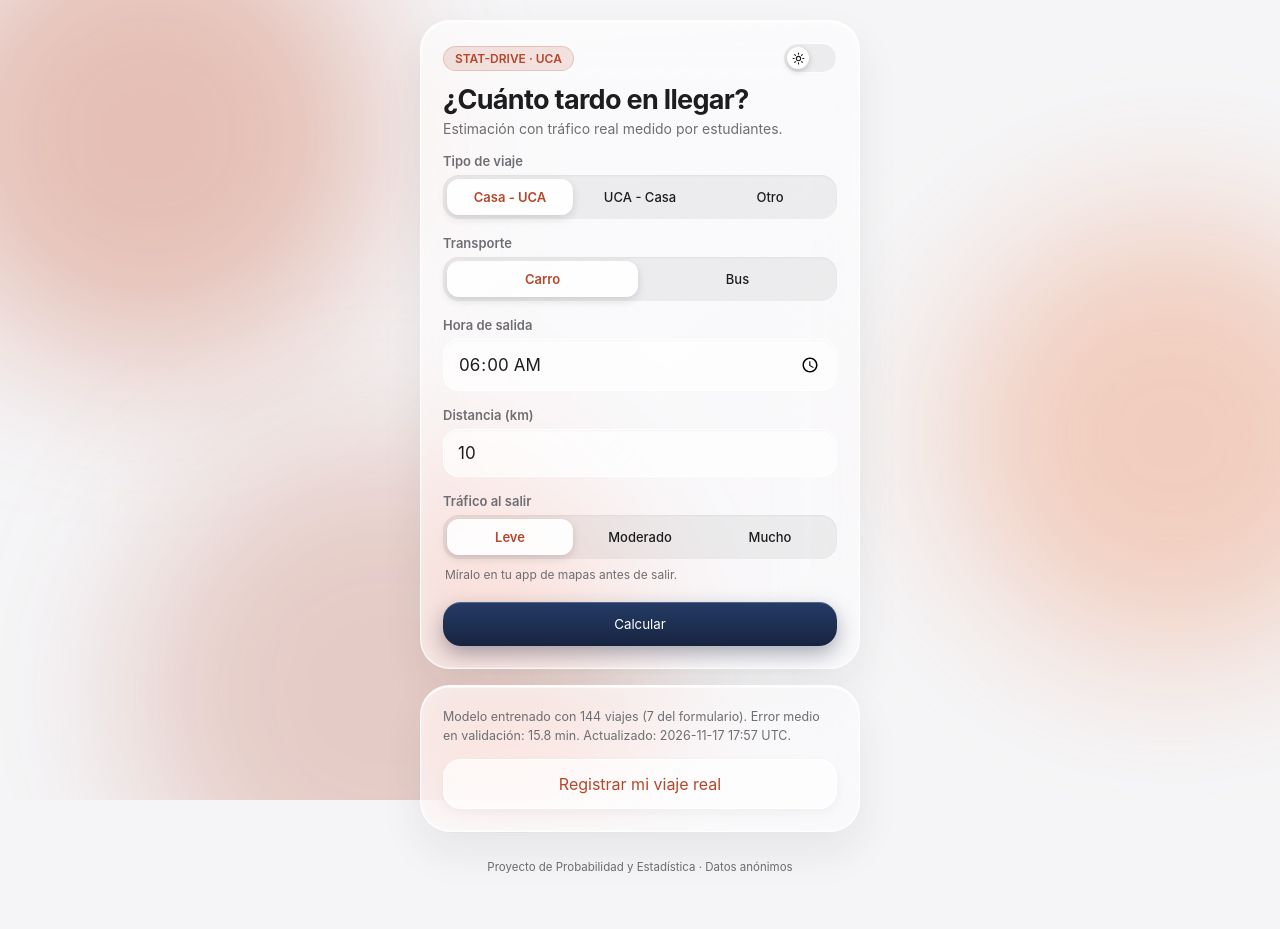
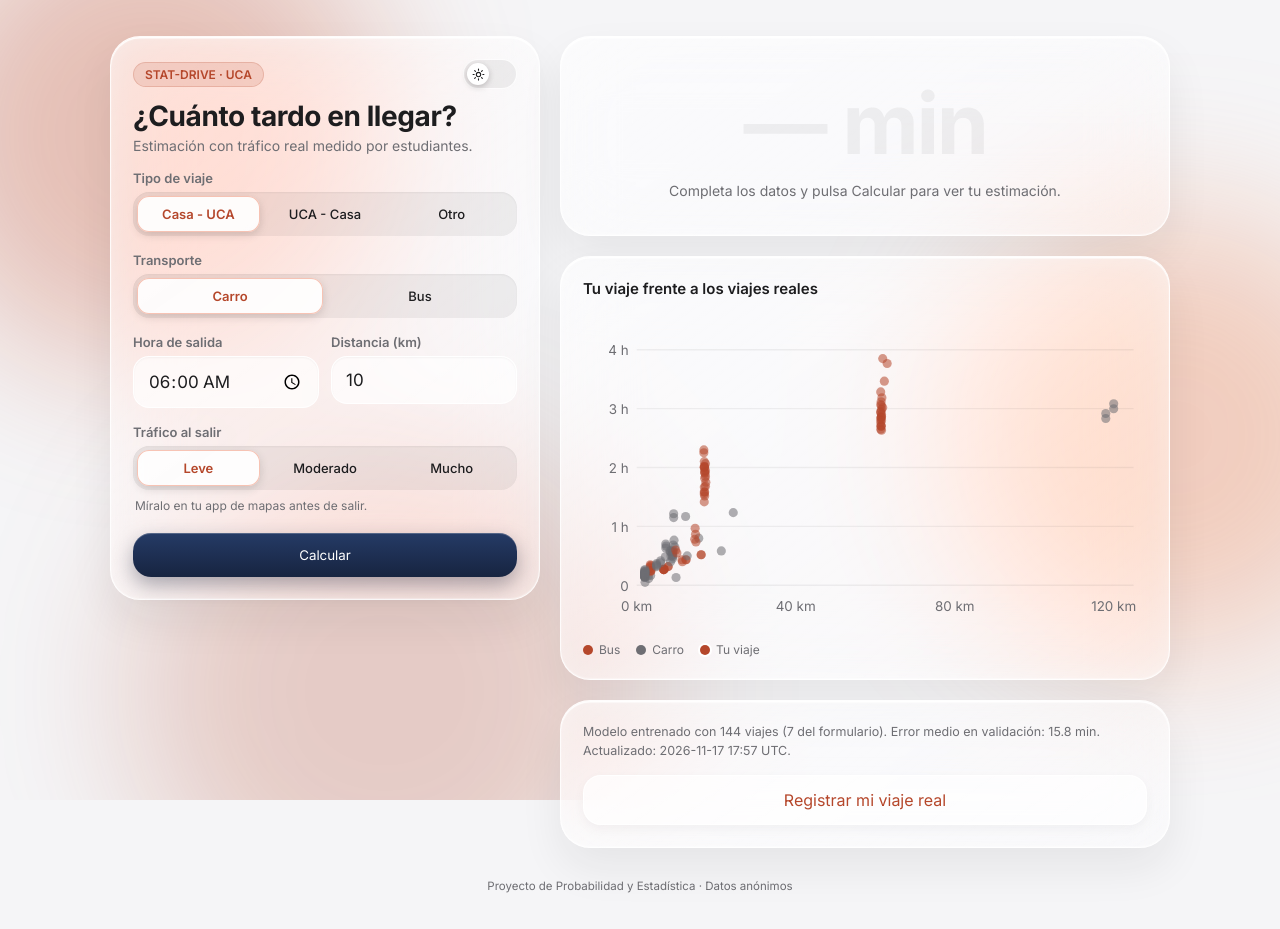
Before and after one commit to rubenmartinez10/stat-drive-app, a plain HTML site: page index.html in a window 1280 px wide. Drawn offline with Linux system fonts and the light colour scheme.

Commit message:
interfaz v6

```diff
--- a/index.html
+++ b/index.html
@@ -2,6 +2,8 @@
 <html lang="es"><head><meta charset="utf-8">
 <meta name="viewport" content="width=device-width,initial-scale=1,viewport-fit=cover">
 <title>STAT-DRIVE · ¿Cuánto tardo?</title>
+<link rel="preconnect" href="https://fonts.googleapis.com"><link rel="preconnect" href="https://fonts.gstatic.com" crossorigin>
+<link href="https://fonts.googleapis.com/css2?family=Inter:wght@400;500;600;700&display=swap" rel="stylesheet">
 <style>
 :root{
   --tx:#1D1D1F;--ladrillo:#B5472B;--navy:#1B2A49;--gris:#F5F5F7;--mut:#6E6E73;
@@ -27,7 +29,7 @@
 }
 *{box-sizing:border-box}
 body{margin:0;min-height:100vh;color:var(--tx);background:var(--gris);
-font-family:-apple-system,BlinkMacSystemFont,"SF Pro Text","SF Pro Display",system-ui,"Segoe UI",Roboto,sans-serif;
+font-family:Inter,-apple-system,BlinkMacSystemFont,system-ui,"Segoe UI",Roboto,sans-serif;font-feature-settings:"cv11","ss01";
 -webkit-font-smoothing:antialiased;-moz-osx-font-smoothing:grayscale;
 padding:max(20px,env(safe-area-inset-top)) 16px max(24px,env(safe-area-inset-bottom));overflow-x:hidden;transition:background-color .35s ease,color .35s ease}
 .bg{position:fixed;inset:0;z-index:-1;overflow:hidden;pointer-events:none;background:var(--gris);transition:background-color .35s ease}
@@ -49,14 +51,14 @@ main{max-width:440px;margin:0 auto;display:grid;gap:16px}
 .knob{width:22px;height:22px;border-radius:50%;background:#fff;box-shadow:0 2px 6px rgba(0,0,0,.22);display:flex;align-items:center;justify-content:center;transition:transform .3s cubic-bezier(.34,1.56,.64,1),background .3s ease;color:#1D1D1F}
 .theme-switch input:checked + .knob{transform:translateX(24px);background:#2C2C34;color:#FFD60A}
 .knob svg{width:13px;height:13px;stroke:currentColor;fill:none;stroke-width:2;stroke-linecap:round;stroke-linejoin:round}
-h1{margin:0;font-family:-apple-system,BlinkMacSystemFont,"SF Pro Display",sans-serif;font-size:27px;font-weight:700;letter-spacing:-.025em}
+h1{margin:0;font-size:28px;font-weight:700;letter-spacing:-.015em}
 .sub{margin:4px 0 0;color:var(--mut);font-size:14px}
 label,.lb{display:block;font-size:13px;font-weight:600;color:var(--mut);margin:16px 0 6px}
 .seg{display:grid;grid-template-columns:repeat(3,1fr);gap:4px;background:var(--seg-bg);padding:4px;border-radius:16px;box-shadow:inset 0 1px 2px rgba(0,0,0,.05)}
 .cols2{grid-template-columns:repeat(2,1fr)}
 .seg input{display:none}
 .seg label{margin:0;text-align:center;padding:10px 4px;border-radius:12px;font-size:13px;color:var(--tx);cursor:pointer;font-weight:500;transition:all .25s cubic-bezier(.25,.8,.25,1)}
-.seg input:checked+label{background:var(--seg-active);box-shadow:0 3px 10px rgba(0,0,0,.14);color:var(--ladrillo);font-weight:600}
+.seg input:checked+label{background:var(--seg-active);box-shadow:0 3px 10px rgba(0,0,0,.14),inset 0 0 0 1px rgba(234,107,72,.4);color:var(--ladrillo);font-weight:600}
 .hint{font-size:12px;color:var(--mut);margin:8px 2px 0}
 input[type=time],input[type=number]{width:100%;padding:13px 14px;font-size:17px;color:var(--tx);background:var(--input-bg);border:1px solid var(--input-border);border-radius:16px;outline:none;font-family:inherit;box-shadow:inset 0 1px 2px rgba(0,0,0,.04);transition:.2s}
 input:focus{background:var(--input-focus);border-color:var(--ladrillo);box-shadow:0 0 0 3px rgba(234,107,72,.2)}
@@ -65,7 +67,7 @@ button,.btn{display:block;width:100%;text-align:center;text-decoration:none;font
 #go:hover{box-shadow:0 10px 24px rgba(20,32,58,.45),inset 0 1px 0 rgba(255,255,255,.28)}
 #go:active{transform:scale(.97)}
 #res{display:none;animation:in .4s cubic-bezier(.16,1,.3,1)}@keyframes in{from{opacity:0;transform:translateY(10px) scale(.98)}}
-.big{font-family:-apple-system,BlinkMacSystemFont,"SF Pro Display",sans-serif;font-size:58px;font-weight:700;letter-spacing:-.035em;color:var(--ladrillo);line-height:1}
+.big{font-size:58px;font-weight:700;letter-spacing:-.035em;color:var(--ladrillo);line-height:1}
 .big small{font-size:20px;color:var(--mut);font-weight:600;margin-left:6px;letter-spacing:0}
 .rng{margin:6px 0 18px;color:var(--mut);font-size:14px}
 .bar{position:relative;height:12px;border-radius:99px;background:var(--seg-bg);box-shadow:inset 0 1px 2px rgba(0,0,0,.08)}
@@ -79,6 +81,20 @@ button,.btn{display:block;width:100%;text-align:center;text-decoration:none;font
 .btn{background:var(--btn-sec-bg);color:var(--ladrillo);border:1px solid var(--input-border);box-shadow:0 4px 12px rgba(0,0,0,.04)}
 .btn:hover{background:var(--btn-sec-hover)}.btn:active{transform:scale(.98)}
 .foot{text-align:center;font-size:11.5px;color:var(--mut);padding:0 8px}
+.row2{display:grid;grid-template-columns:1fr 1fr;gap:12px}
+#res.has{display:block}
+.ph{text-align:center;padding:14px 0}.phb{margin:0;font-size:58px;font-weight:700;letter-spacing:-.03em;color:var(--seg-bg);-webkit-text-stroke:0}
+.phs{margin:8px 0 0;color:var(--mut);font-size:14px}
+#res.has .ph{display:none}#res:not(.has) .out{display:none}
+h2{margin:0 0 12px;font-size:15px;font-weight:600}
+#svg{width:100%;height:auto;display:block}
+.lg{display:flex;gap:16px;font-size:12px;color:var(--mut);margin-top:10px}.lg span{display:flex;align-items:center;gap:6px}
+.lg i{width:10px;height:10px;border-radius:50%;display:inline-block}.lg i.me{background:var(--ladrillo);box-shadow:0 0 0 2px #fff}
+@media(min-width:960px){
+  main{max-width:1060px;grid-template-columns:minmax(380px,430px) 1fr;align-items:start;gap:20px;margin-top:2vh}
+  #form{grid-row:1 / span 3;position:sticky;top:20px}#res{display:block}.foot{grid-column:1 / -1}
+  .big{font-size:84px}.phb{font-size:84px}
+}
 @supports not (backdrop-filter:blur(1px)){.glass{background:rgba(255,255,255,.94)}[data-theme="dark"] .glass{background:rgba(28,28,32,.95)}}
 @media(prefers-reduced-motion:reduce){.orb{animation:none!important}}
 </style>
@@ -88,7 +104,7 @@ button,.btn{display:block;width:100%;text-align:center;text-decoration:none;font
 </head><body>
 <div class="bg"><div class="orb orb-1"></div><div class="orb orb-2"></div><div class="orb orb-3"></div></div>
 <main>
-<section class="glass">
+<section class="glass" id="form">
   <div class="top-bar">
     <span class="tag">STAT-DRIVE · UCA</span>
     <label class="theme-switch" aria-label="Cambiar modo oscuro"><input type="checkbox" id="themeToggle"><span class="knob" id="themeIcon"></span></label>
@@ -106,8 +122,8 @@ button,.btn{display:block;width:100%;text-align:center;text-decoration:none;font
     <input type="radio" name="m" id="m1" value="carro" checked><label for="m1">Carro</label>
     <input type="radio" name="m" id="m2" value="bus"><label for="m2">Bus</label>
   </div>
-  <label for="h">Hora de salida</label><input id="h" type="time" value="06:00">
-  <label for="d">Distancia (km)</label><input id="d" type="number" step="0.1" min="0.5" value="10">
+  <div class="row2"><div><label for="h">Hora de salida</label><input id="h" type="time" value="06:00"></div>
+  <div><label for="d">Distancia (km)</label><input id="d" type="number" step="0.1" min="0.5" value="10"></div></div>
   <div class="lb">Tráfico al salir</div>
   <div class="seg">
     <input type="radio" name="n" id="n0" value="0" checked><label for="n0">Leve</label>
@@ -118,11 +134,19 @@ button,.btn{display:block;width:100%;text-align:center;text-decoration:none;font
   <button id="go" onclick="calc()">Calcular</button>
 </section>
 <section class="glass" id="res">
+  <div class="ph"><p class="phb">— min</p><p class="phs">Completa los datos y pulsa Calcular para ver tu estimación.</p></div>
+  <div class="out">
   <div class="big"><span id="p">0</span><small id="pu">min</small></div>
   <div class="rng" id="rg"></div>
   <div class="bar"><div class="seg2" id="sg"></div><div class="seg3" id="sg3"></div><div class="dot" id="dt"></div></div>
   <div class="ends"><span>0</span><span id="mx"></span></div>
   <div id="w"></div>
+  </div>
+</section>
+<section class="glass" id="sc">
+  <h2>Tu viaje frente a los viajes reales</h2>
+  <svg id="svg" viewBox="0 0 420 240" role="img" aria-label="Gráfica de distancia contra tiempo de los viajes registrados"></svg>
+  <div class="lg"><span><i style="background:var(--ladrillo)"></i>Bus</span><span><i style="background:var(--mut)"></i>Carro</span><span><i class="me"></i>Tu viaje</span></div>
 </section>
 <section class="glass">
   <p class="info" id="s">Cargando modelo…</p>
@@ -143,6 +167,17 @@ toggle.addEventListener("change",()=>{const d=toggle.checked;
   icon.innerHTML=d?MOON:SUN});
 fetch("model.json?"+Date.now()).then(r=>r.json()).then(m=>{M=m;info()}).catch(()=>$("s").textContent="No se pudo cargar el modelo.");
 function info(){$("s").textContent="Modelo entrenado con "+M.n+" viajes ("+M.n_form+" del formulario). Error medio en validación: "+M.mae_cv.toFixed(1)+" min. Actualizado: "+M.actualizado+"."}
+let PTS=[];
+const SX=d=>40+Math.min(d,125)/125*370,SY=m=>205-Math.min(m,260)/260*190;
+fetch("viajes_base.csv").then(r=>r.text()).then(t=>{const L=t.trim().split(/\r?\n/),H=L[0].split(","),a=H.indexOf("distancia_km"),b=H.indexOf("real_min"),c=H.indexOf("transporte");
+  PTS=L.slice(1).map(l=>l.split(",")).map(x=>({d:+x[a],y:+x[b],b:x[c]==="bus"}));drawScatter()}).catch(()=>{});
+function drawScatter(){let g="";
+  [0,60,120,180,240].forEach(m=>g+='<line x1="40" x2="410" y1="'+SY(m)+'" y2="'+SY(m)+'" style="stroke:var(--seg-bg)"/><text x="34" y="'+(SY(m)+4)+'" text-anchor="end" font-size="10" style="fill:var(--mut)">'+(m?m/60+" h":"0")+'</text>');
+  [0,40,80,120].forEach(k=>g+='<text x="'+SX(k)+'" y="224" text-anchor="middle" font-size="10" style="fill:var(--mut)">'+k+' km</text>');
+  PTS.forEach(p=>g+='<circle cx="'+SX(p.d).toFixed(1)+'" cy="'+SY(p.y).toFixed(1)+'" r="3.4" style="fill:'+(p.b?"var(--ladrillo)":"var(--mut)")+'" fill-opacity=".55"/>');
+  $("svg").innerHTML=g+'<g id="me"></g>'}
+function drawMe(d,p,lo,hi,lo5,hi5){const g=$("me");if(!g)return;const x=SX(d);
+  g.innerHTML='<line x1="'+x+'" x2="'+x+'" y1="'+SY(lo)+'" y2="'+SY(hi)+'" stroke-width="8" stroke-linecap="round" style="stroke:var(--ladrillo)" stroke-opacity=".28"/><line x1="'+x+'" x2="'+x+'" y1="'+SY(lo5)+'" y2="'+SY(hi5)+'" stroke-width="8" stroke-linecap="round" style="stroke:var(--ladrillo)" stroke-opacity=".7"/><circle cx="'+x+'" cy="'+SY(p)+'" r="7" stroke="#fff" stroke-width="2.5" style="fill:var(--ladrillo)"/>'}
 function fmt(m){m=Math.round(m);if(m<60)return m+" min";const h=Math.floor(m/60),r=m%60;return h+" h"+(r?" "+r+" min":"")}
 function setBig(m){m=Math.round(m);if(m<60){$("p").textContent=m;$("pu").textContent="min"}else{const h=Math.floor(m/60),r=m%60;$("p").textContent=h+" h"+(r?" "+r:"");$("pu").textContent=r?"min":""}}
 function calc(){
@@ -152,9 +187,9 @@ function calc(){
   const cn=(M.nivel_trafico!==undefined?M.nivel_trafico:M.incidencias_n)||0;
   const y=M.intercepto+M.distancia_km*d+M.hora_salida*h+cn*n+(M.es_bus||0)*bus+(t==="regreso"?M.es_regreso:0)+(t==="otra"?M.es_otra:0);
   const e90=M.e90||1.645*M.rmse_cv,e50=M.e50||0.674*M.rmse_cv,p=Math.max(1,y),lo=Math.max(1,y-e90),hi=y+e90,lo5=Math.max(1,y-e50),hi5=y+e50,top=Math.max(hi,p)*1.15;
-  $("res").style.display="block";setBig(p);
+  $("res").classList.add("has");setBig(p);
   $("rg").innerHTML="<b>Lo más probable:</b> "+fmt(lo5)+" a "+fmt(hi5)+"<br><small>Casi seguro (≈90 %): "+fmt(lo)+" a "+fmt(hi)+"</small>";
-  $("sg").style.left=(lo/top*100)+"%";$("sg").style.width=((hi-lo)/top*100)+"%";$("sg3").style.left=(lo5/top*100)+"%";$("sg3").style.width=((hi5-lo5)/top*100)+"%";$("dt").style.left=(p/top*100)+"%";$("mx").textContent=fmt(top);
+  $("sg").style.left=(lo/top*100)+"%";$("sg").style.width=((hi-lo)/top*100)+"%";$("sg3").style.left=(lo5/top*100)+"%";$("sg3").style.width=((hi5-lo5)/top*100)+"%";$("dt").style.left=(p/top*100)+"%";$("mx").textContent=fmt(top);drawMe(d,p,lo,hi,lo5,hi5);
   const w=$("w");
   if(d<M.dist_min||d>M.dist_max){w.style.display="block";w.textContent="Esa distancia está fuera de lo que el modelo ha visto ("+M.dist_min+" a "+M.dist_max+" km). La predicción es poco confiable."}else w.style.display="none";
   $("res").scrollIntoView({behavior:"smooth",block:"nearest"});
```
